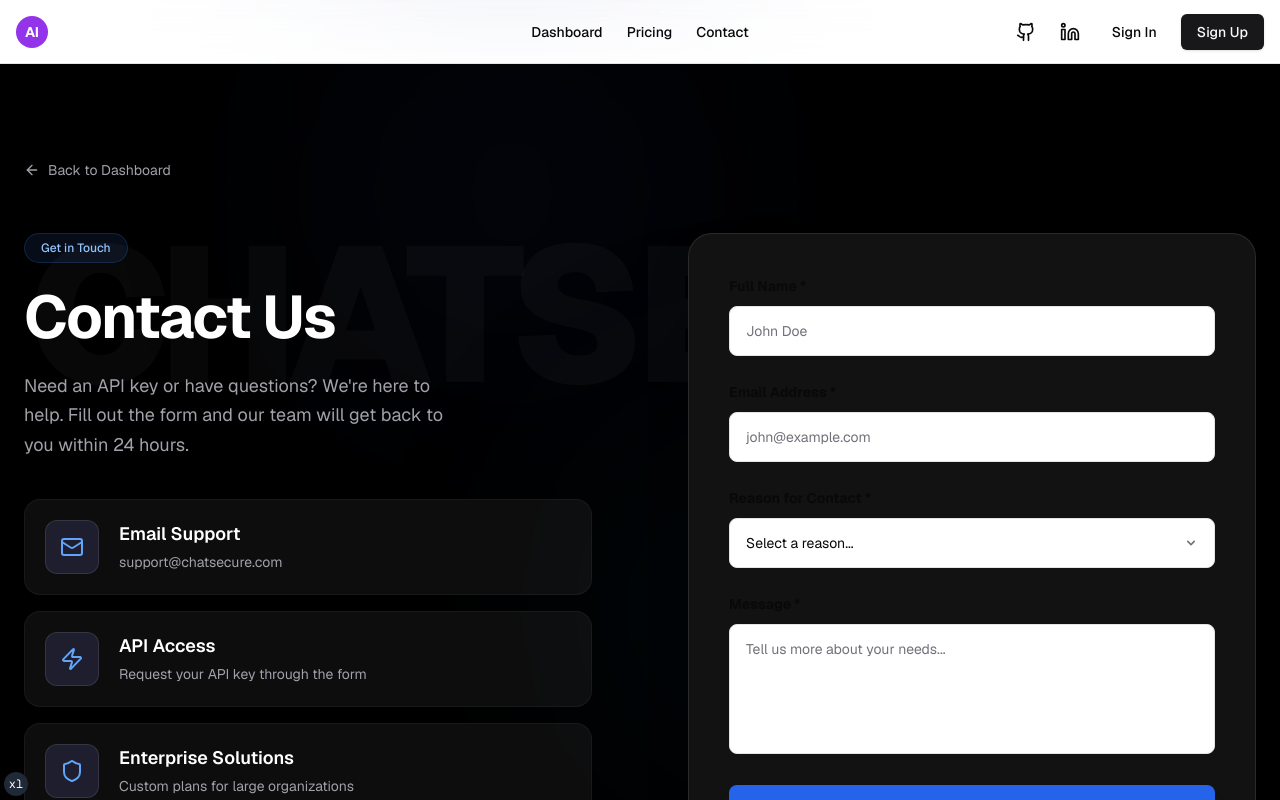
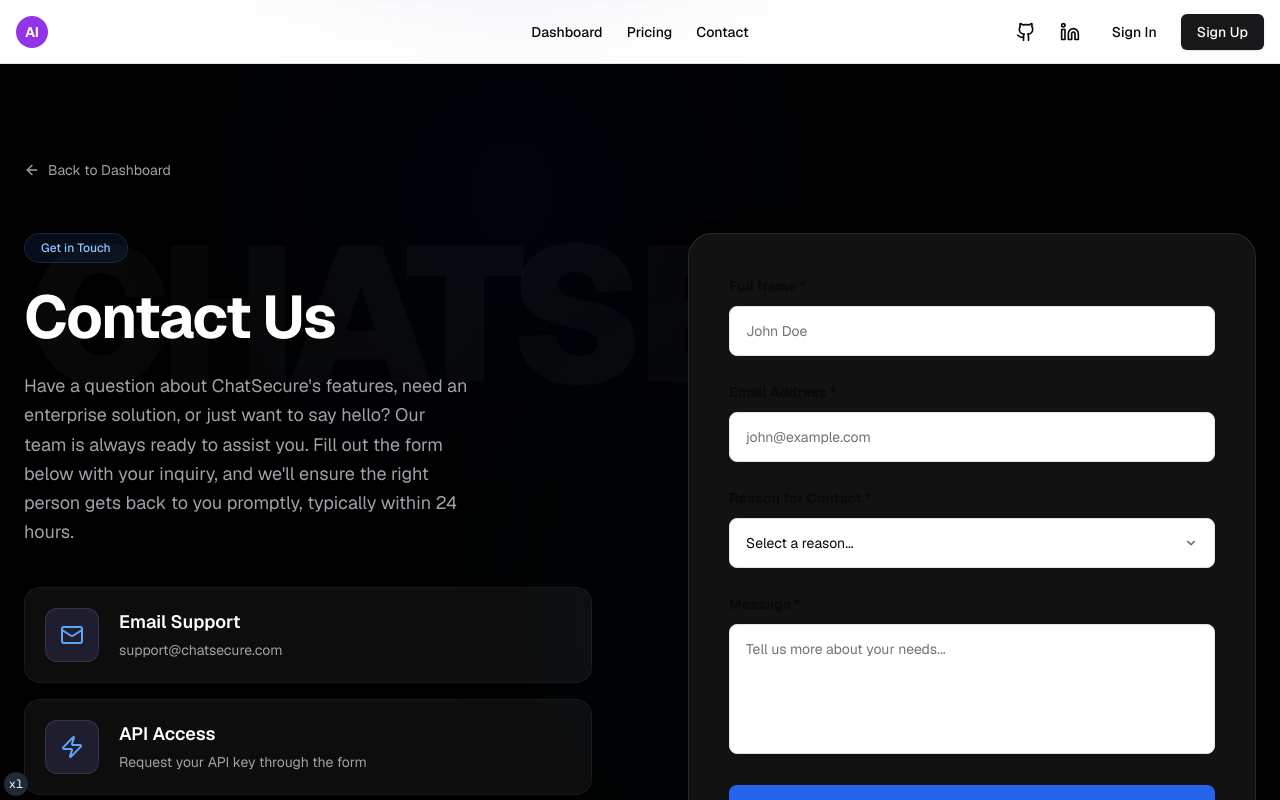
Before and after one commit to 01mohitjangid/ChatSecure, a Next.js app: page /contact in a window 1280 px wide. Shown: the top 800 px of the page. Built offline with nearby package versions, Linux system fonts and the light colour scheme; no server answers.

Commit message:
add new message

```diff
--- a/app/contact/page.tsx
+++ b/app/contact/page.tsx
@@ -56,8 +56,7 @@ export default function ContactPage() {
                                 Contact Us
                             </h1>
                             <p className="text-lg text-zinc-400 leading-relaxed max-w-md">
-                                Need an API key or have questions? We&apos;re here to help. Fill out the
-                                form and our team will get back to you within 24 hours.
+                                Have a question about ChatSecure's features, need an enterprise solution, or just want to say hello? Our team is always ready to assist you. Fill out the form below with your inquiry, and we'll ensure the right person gets back to you promptly, typically within 24 hours.
                             </p>
                         </div>
 
--- a/app/dashboard/page.tsx
+++ b/app/dashboard/page.tsx
@@ -31,7 +31,7 @@ export default function DashboardPage() {
                 Contact Us
               </h2>
               <p className="text-gray-400 md:text-xl/relaxed">
-                Need an API key or have questions? We&apos;re here to help. Fill out the form and our team will get back to you within 24 hours.
+                Have a question about ChatSecure's features, need an enterprise solution, or just want to say hello? Our team is always ready to assist you. Fill out the form below with your inquiry, and we'll ensure the right person gets back to you promptly, typically within 24 hours.
               </p>
 
               <div className="space-y-6 pt-4">
```
